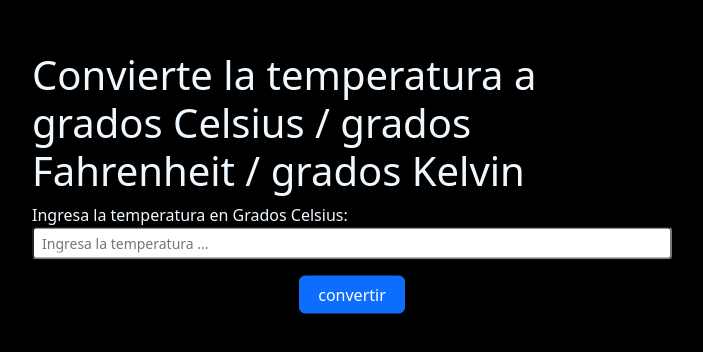
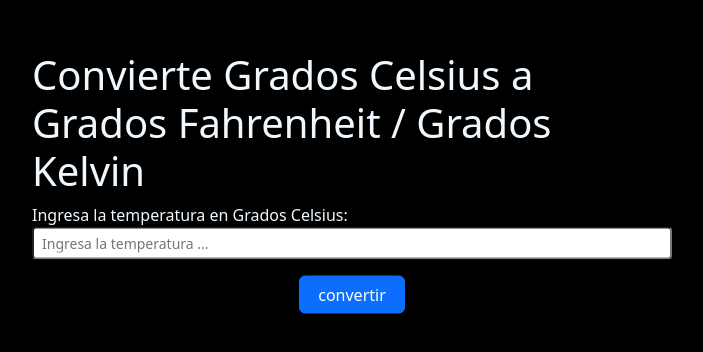
Before and after one commit to JuanCamiloB777/Conversion-Temperatura, a plain HTML site: page index.html in a window 1280 px wide. Shown: the part 210-562 px from the top of the page, without its empty margins (288-991 px from the left). Drawn offline with nearby package versions, Linux system fonts and the light colour scheme.

Commit message:
modifique el titulo

```diff
--- a/index.html
+++ b/index.html
@@ -18,7 +18,7 @@
     <div>
         <div class="position-absolute top-50 start-50 translate-middle">
             <div class="d-flex flex-column mb-3">
-                <h1> Convierte la temperatura a grados Celsius / grados Fahrenheit / grados Kelvin</h1>
+                <h1> Convierte Grados Celsius a Grados Fahrenheit / Grados Kelvin</h1>
                 <label for="inputGrados">Ingresa la temperatura en Grados Celsius: </label>
                 <input id="inputGrados" class="form-control-sm" type="number" placeholder="Ingresa la temperatura ...">
             </div>
```
